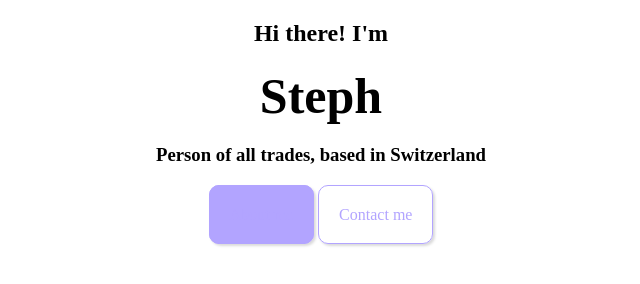
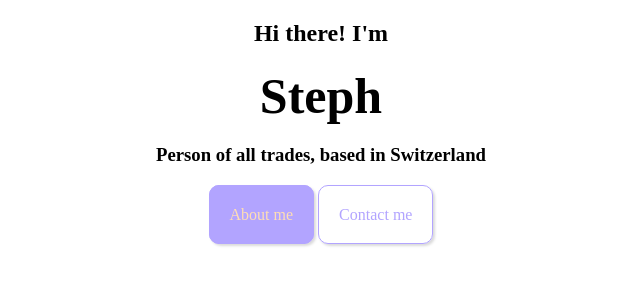
Before and after one commit to NasodQueen/portfolio-project, a plain HTML site: page index.html in a window 1280 px wide. Shown: the full height of the page, 319-959 px from the left. Drawn offline with Linux system fonts and the light colour scheme.

Commit message:
Changed about link color

```diff
--- a/src/style.css
+++ b/src/style.css
@@ -36,6 +36,7 @@ a:visited {
 
 .about-link {
   background-color: var(--accent-color);
+  color: var(--secondary-color);
 }
 .about-link:hover {
   color: var(--primary-color);
```
